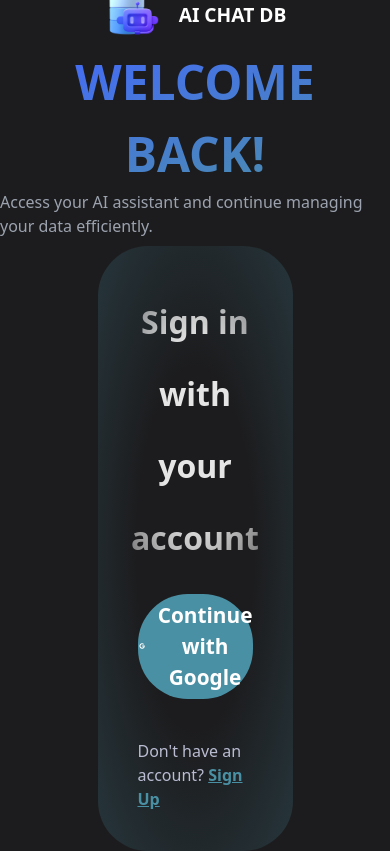
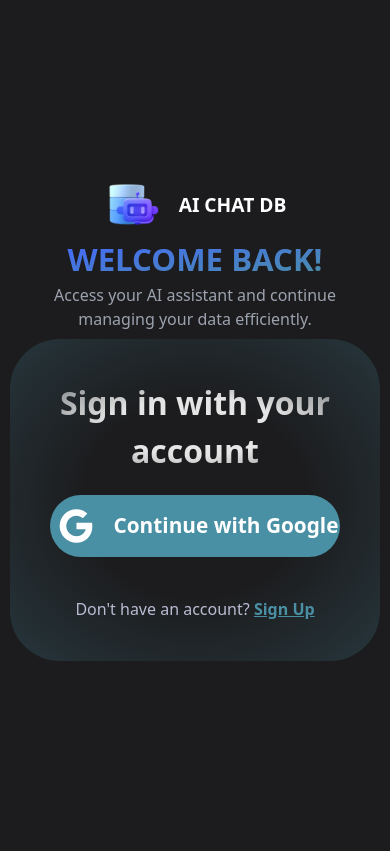
Before and after one commit to Anuran12/Ai-Chat-DB, a Next.js app: page /signin in a window 390 px wide. Built offline with nearby package versions, Linux system fonts and the light colour scheme; no server answers.

Commit message:
Sign in Signup page responsive

```diff
--- a/app/signin/page.tsx
+++ b/app/signin/page.tsx
@@ -29,16 +29,16 @@ export default function SigninPage() {
             </h1>
           </div>
           <div className="flex flex-col justify-center items-center">
-            <h1 className="text-[3rem] bg-gradient-to-tl from-[#4A90A4] to-[#4467FF] text-transparent bg-clip-text text-center inline-block w-fit font-bold">
+            <h1 className=" text-[8vw] md:text-[3vw] bg-gradient-to-tl from-[#4A90A4] to-[#4467FF] text-transparent bg-clip-text text-center inline-block w-fit font-bold">
               WELCOME BACK!
             </h1>
-            <p className="text-[#9CA3AF]">
+            <p className="text-[#9CA3AF] text-center w-[75%] md:w-full">
               Access your AI assistant and continue managing your data
               efficiently.
             </p>
           </div>
-          <div className="w-[50%] flex flex-col gap-5 justify-center items-center bg-[radial-gradient(100%_100%_at_50%_50%,rgba(255,255,255,0)_30%,rgba(74,144,164,0.3)_85%)] rounded-[50px] p-10">
-            <h1 className="font-bold text-[2rem] bg-[radial-gradient(100%_100%_at_50%_50%,rgba(229,229,229,1)_30%,rgba(255,255,255,0.2)_85%)] text-transparent bg-clip-text text-center leading-[4.5rem] inline-block w-fit">
+          <div className="w-[95%] md:w-[50%] flex flex-col gap-5 justify-center items-center bg-[radial-gradient(100%_100%_at_50%_50%,rgba(255,255,255,0)_30%,rgba(74,144,164,0.3)_85%)] rounded-[50px] p-10">
+            <h1 className="font-bold text-[2rem] bg-[radial-gradient(100%_100%_at_50%_50%,rgba(229,229,229,1)_30%,rgba(255,255,255,0.2)_85%)] text-transparent bg-clip-text text-center md:leading-[4.5rem] inline-block w-fit">
               Sign in with your account
             </h1>
             <button
--- a/app/signup/page.tsx
+++ b/app/signup/page.tsx
@@ -29,15 +29,15 @@ export default function SignupPage() {
             </h1>
           </div>
           <div className="flex flex-col justify-center items-center">
-            <h1 className="text-[3rem] bg-gradient-to-tl from-[#4A90A4] to-[#4467FF] text-transparent bg-clip-text text-center inline-block w-fit font-bold">
+            <h1 className="text-[8vw] md:text-[3vw] bg-gradient-to-tl from-[#4A90A4] to-[#4467FF] text-transparent bg-clip-text text-center inline-block w-fit font-bold">
               CREATE ACCOUNT
             </h1>
-            <p className="text-[#9CA3AF]">
+            <p className="text-[#9CA3AF] text-center w-[75%] md:w-full">
               Start building your AI-powered chatbot in minutes
             </p>
           </div>
-          <div className="w-[50%] flex flex-col gap-5 justify-center items-center bg-[radial-gradient(100%_100%_at_50%_50%,rgba(255,255,255,0)_30%,rgba(74,144,164,0.3)_85%)] rounded-[50px] p-10">
-            <h1 className="font-bold text-[2rem] bg-[radial-gradient(100%_100%_at_50%_50%,rgba(229,229,229,1)_30%,rgba(255,255,255,0.2)_85%)] text-transparent bg-clip-text text-center leading-[4.5rem] inline-block w-fit">
+          <div className="w-[95%] md:w-[50%] flex flex-col gap-5 justify-center items-center bg-[radial-gradient(100%_100%_at_50%_50%,rgba(255,255,255,0)_30%,rgba(74,144,164,0.3)_85%)] rounded-[50px] p-10">
+            <h1 className="font-bold text-[2rem] bg-[radial-gradient(100%_100%_at_50%_50%,rgba(229,229,229,1)_30%,rgba(255,255,255,0.2)_85%)] text-transparent bg-clip-text text-center md:leading-[4.5rem] inline-block w-fit">
               Sign up with
             </h1>
             <button
--- a/components/Topbar.tsx
+++ b/components/Topbar.tsx
@@ -93,8 +93,14 @@ export default function Topbar() {
       </div>
 
       {/* Mobile Menu */}
+
       {isMenuOpen && (
-        <div className="absolute top-full left-0 right-0 bg-[#1c1c1e] border-t border-[#2A2B3A] md:hidden">
+        <>
+          <div
+            className="fixed inset-0 bg-black/70 backdrop-blur-sm z-40 animate-fade-in"
+            onClick={() => setIsMenuOpen(false)}
+          />
+          <div className="absolute top-full left-0 right-0 bg-[#1c1c1e] z-50 border-t border-[#2A2B3A] md:hidden">
             <nav className="flex flex-col p-4 gap-4 text-[#77798F]">
               <Link href={"/"} className="hover:text-white py-2">
                 Home
@@ -123,6 +129,7 @@ export default function Topbar() {
               </div>
             </nav>
           </div>
+        </>
       )}
     </div>
   );
```
Lines whose indentation alone changed are shown as unchanged.
